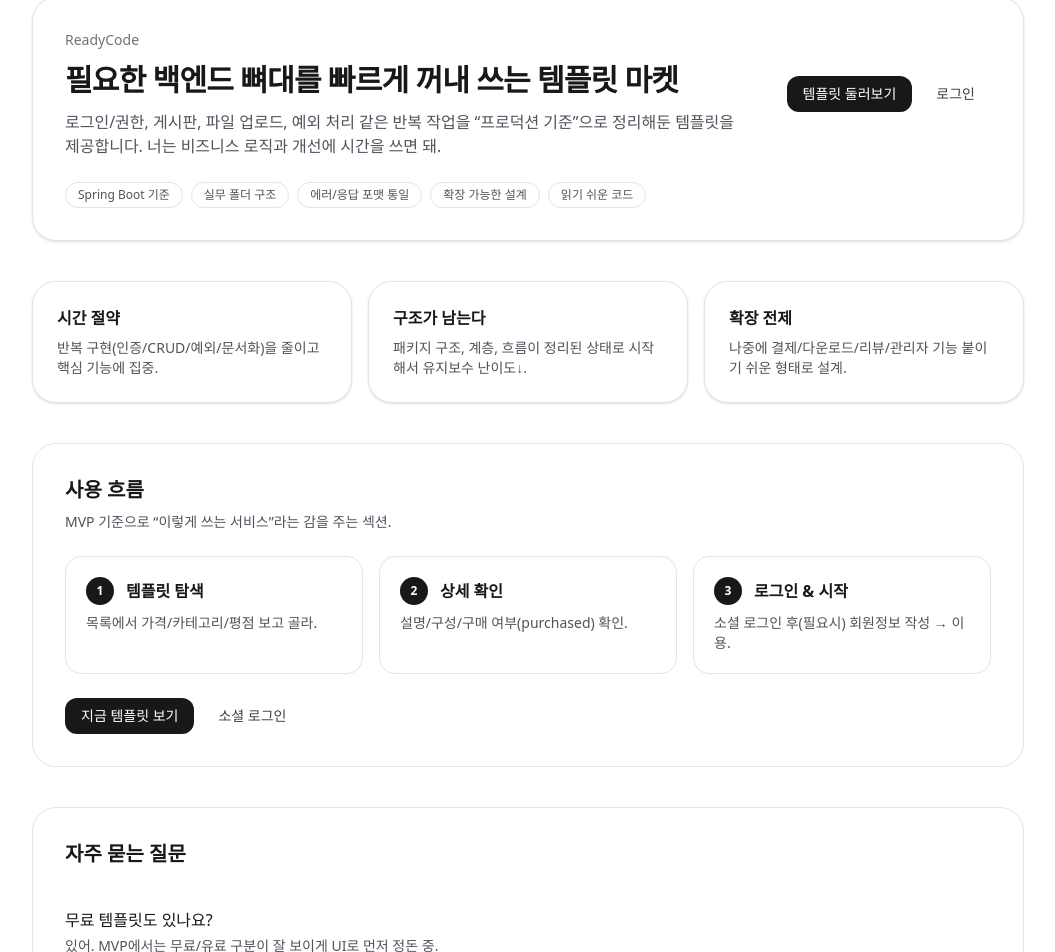
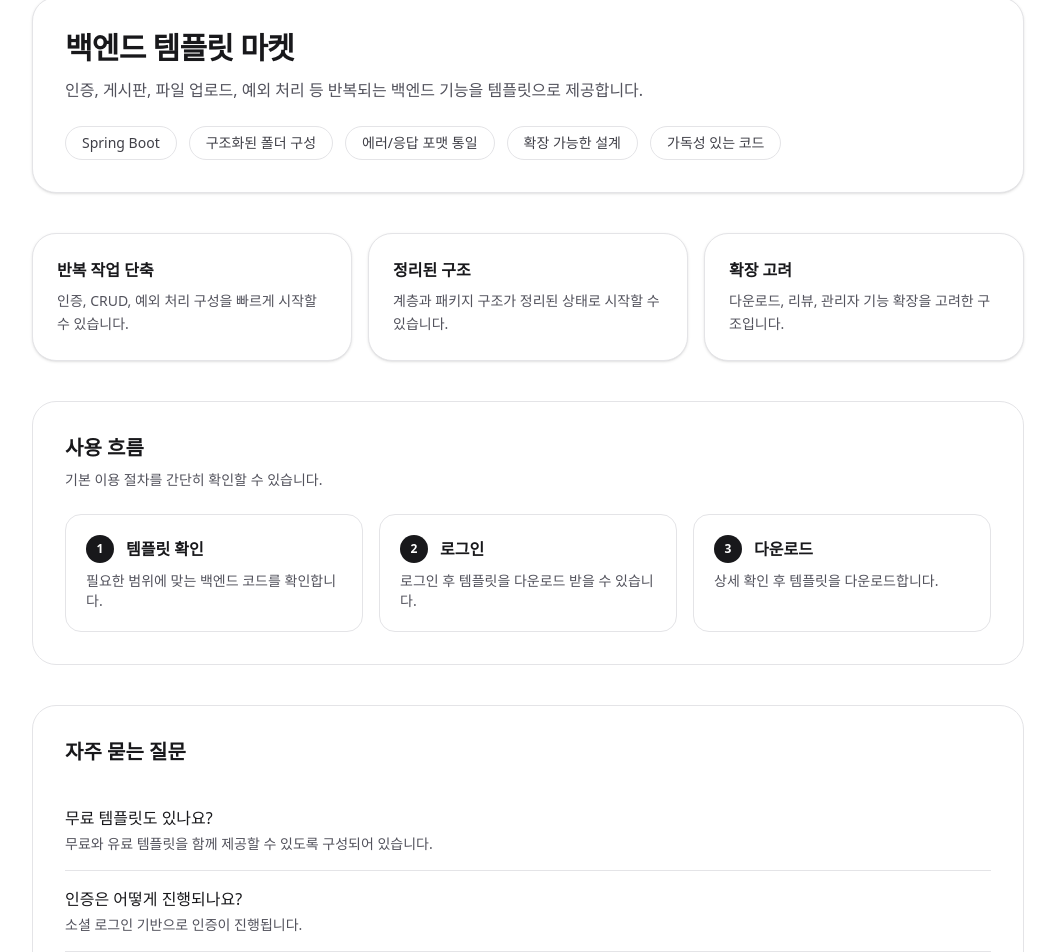
Before and after one commit to gorhkd/readycode, a React (Vite) app in the folder frontend/: page /guide in a window 1280 px wide. Shown: the part 88-1040 px from the top of the page, without its empty margins (112-1167 px from the left). Built offline with nearby package versions, Linux system fonts and the light colour scheme.

Commit message:
feat: 템플릿 목록, 가이드 라인 디자인 수정

```diff
--- a/frontend/index.html
+++ b/frontend/index.html
@@ -4,7 +4,7 @@
     <meta charset="UTF-8" />
     <link rel="icon" type="image/svg+xml" href="/vite.svg" />
     <meta name="viewport" content="width=device-width, initial-scale=1.0" />
-    <title>frontend-new</title>
+    <title>readycode</title>
   </head>
   <body>
     <div id="root"></div>
--- a/frontend/src/features/auth/api/usersApi.ts
+++ b/frontend/src/features/auth/api/usersApi.ts
@@ -18,7 +18,7 @@ export const usersApi = {
   async signup(tempAccessToken: string, body: SignupRequest): Promise<TokenResponse> {
     const res = await httpClient.post('/api/users/signup', body, {
       headers: {
-        Authorization: `Bearer ${tempAccessToken}`, // ✅ 임시 토큰을 명시적으로 사용
+        Authorization: `Bearer ${tempAccessToken}`,
       },
     })
     return extractData<TokenResponse>(res.data)
--- a/frontend/src/pages/GuidePage.tsx
+++ b/frontend/src/pages/GuidePage.tsx
@@ -1,51 +1,31 @@
-import { useNavigate } from 'react-router-dom'
-import { Button } from '../shared/ui/Button'
-import { authSession } from '../shared/auth/authSession'
 
 export function GuidePage() {
-  const navigate = useNavigate()
-  const loggedIn = authSession.isLoggedIn()
 
   return (
     <div className="space-y-10">
       <section className="rounded-3xl border border-zinc-200 bg-white p-8 shadow-sm dark:border-zinc-800 dark:bg-zinc-950">
         <div className="flex flex-col gap-4 md:flex-row md:items-center md:justify-between">
           <div className="space-y-3">
-            <p className="text-sm text-zinc-500 dark:text-zinc-400">ReadyCode</p>
             <h1 className="text-3xl font-semibold tracking-tight">
-              필요한 백엔드 뼈대를 빠르게 꺼내 쓰는 템플릿 마켓
+              백엔드 템플릿 마켓
             </h1>
             <p className="max-w-2xl text-zinc-600 dark:text-zinc-300">
-              로그인/권한, 게시판, 파일 업로드, 예외 처리 같은 반복 작업을 “프로덕션 기준”으로 정리해둔 템플릿을 제공합니다.
-              너는 비즈니스 로직과 개선에 시간을 쓰면 돼.
+              인증, 게시판, 파일 업로드, 예외 처리 등 반복되는 백엔드 기능을 템플릿으로 제공합니다.
             </p>
-          </div>
-
-          <div className="flex gap-2">
-            <Button onClick={() => navigate('/templates')}>템플릿 둘러보기</Button>
-            {!loggedIn ? (
-              <Button variant="ghost" onClick={() => navigate('/login')}>
-                로그인
-              </Button>
-            ) : (
-              <Button variant="ghost" onClick={() => navigate('/me')}>
-                내 정보
-              </Button>
-            )}
           </div>
         </div>
 
-        <div className="mt-6 flex flex-wrap gap-2">
+        <div className="mt-6 flex flex-wrap gap-3">
           {[
-            'Spring Boot 기준',
-            '실무 폴더 구조',
+            'Spring Boot',
+            '구조화된 폴더 구성',
             '에러/응답 포맷 통일',
             '확장 가능한 설계',
-            '읽기 쉬운 코드',
+            '가독성 있는 코드',
           ].map((t) => (
             <span
               key={t}
-              className="rounded-full border border-zinc-200 px-3 py-1 text-xs text-zinc-600 dark:border-zinc-800 dark:text-zinc-300"
+              className="rounded-full border border-zinc-200 px-4 py-1.5 text-sm font-medium text-zinc-700 dark:border-zinc-800 dark:text-zinc-200"
             >
               {t}
             </span>
@@ -55,49 +35,42 @@ export function GuidePage() {
 
       <section className="grid gap-4 md:grid-cols-3">
         <Card
-          title="시간 절약"
-          desc="반복 구현(인증/CRUD/예외/문서화)을 줄이고 핵심 기능에 집중."
+          title="반복 작업 단축"
+          desc="인증, CRUD, 예외 처리 구성을 빠르게 시작할 수 있습니다."
         />
         <Card
-          title="구조가 남는다"
-          desc="패키지 구조, 계층, 흐름이 정리된 상태로 시작해서 유지보수 난이도↓."
+          title="정리된 구조"
+          desc="계층과 패키지 구조가 정리된 상태로 시작할 수 있습니다."
         />
         <Card
-          title="확장 전제"
-          desc="나중에 결제/다운로드/리뷰/관리자 기능 붙이기 쉬운 형태로 설계."
+          title="확장 고려"
+          desc="다운로드, 리뷰, 관리자 기능 확장을 고려한 구조입니다."
         />
       </section>
 
       <section className="rounded-3xl border border-zinc-200 bg-white p-8 dark:border-zinc-800 dark:bg-zinc-950">
         <h2 className="text-xl font-semibold">사용 흐름</h2>
         <p className="mt-2 text-sm text-zinc-600 dark:text-zinc-300">
-          MVP 기준으로 “이렇게 쓰는 서비스”라는 감을 주는 섹션.
+          기본 이용 절차를 간단히 확인할 수 있습니다.
         </p>
 
         <ol className="mt-6 grid gap-4 md:grid-cols-3">
           <Step
             no="1"
-            title="템플릿 탐색"
-            desc="목록에서 가격/카테고리/평점 보고 골라."
+            title="템플릿 확인"
+            desc="필요한 범위에 맞는 백엔드 코드를 확인합니다."
           />
           <Step
             no="2"
-            title="상세 확인"
-            desc="설명/구성/구매 여부(purchased) 확인."
+            title="로그인"
+            desc="로그인 후 템플릿을 다운로드 받을 수 있습니다."
           />
           <Step
             no="3"
-            title="로그인 & 시작"
-            desc="소셜 로그인 후(필요시) 회원정보 작성 → 이용."
+            title="다운로드"
+            desc="상세 확인 후 템플릿을 다운로드합니다."
           />
         </ol>
-
-        <div className="mt-6 flex flex-wrap gap-2">
-          <Button onClick={() => navigate('/templates')}>지금 템플릿 보기</Button>
-          <Button variant="ghost" onClick={() => navigate('/login')}>
-            소셜 로그인
-          </Button>
-        </div>
       </section>
 
       <section className="rounded-3xl border border-zinc-200 bg-white p-8 dark:border-zinc-800 dark:bg-zinc-950">
@@ -106,28 +79,16 @@ export function GuidePage() {
         <div className="mt-6 divide-y divide-zinc-200 dark:divide-zinc-800">
           <Faq
             q="무료 템플릿도 있나요?"
-            a="있어. MVP에서는 무료/유료 구분이 잘 보이게 UI로 먼저 정돈 중."
+            a="무료와 유료 템플릿을 함께 제공할 수 있도록 구성되어 있습니다."
           />
           <Faq
-            q="인증은 어떻게 되나요?"
-            a="소셜 로그인 기반이고, 프론트는 access token을 세션에 저장해서 요청 헤더에 자동으로 붙여."
+            q="인증은 어떻게 진행되나요?"
+            a="소셜 로그인 기반으로 인증이 진행됩니다."
           />
           <Faq
-            q="지금 당장 제공되는 기능 범위는?"
-            a="1차는 목록/상세/로그인/가이드 중심으로 ‘서비스 형태’ 완성. 구매/다운로드/리뷰는 2차."
+            q="현재 제공 범위는 어디까지인가요?"
+            a="현재는 인증/인가 코드 템플릿만 구성되어 있습니다."
           />
-        </div>
-      </section>
-
-      <section className="flex flex-col items-start justify-between gap-3 rounded-3xl border border-zinc-200 bg-linear-to-b from-white to-zinc-50 p-8 dark:border-zinc-800 dark:from-zinc-950 dark:to-zinc-900 md:flex-row md:items-center">
-        <div className="space-y-1">
-          <h3 className="text-lg font-semibold">이제 화면이 “서비스 같다”로 가는 구간</h3>
-          <p className="text-sm text-zinc-600 dark:text-zinc-300">
-            다음은 템플릿 목록을 카드형으로 바꾸고, 상세 페이지 CTA까지 붙이면 MVP 완성감 난다.
-          </p>
-        </div>
-        <div className="flex gap-2">
-          <Button onClick={() => navigate('/templates')}>목록 UI 다듬기</Button>
         </div>
       </section>
     </div>
@@ -138,7 +99,9 @@ function Card({ title, desc }: { title: string; desc: string }) {
   return (
     <div className="rounded-3xl border border-zinc-200 bg-white p-6 shadow-sm dark:border-zinc-800 dark:bg-zinc-950">
       <div className="text-base font-semibold">{title}</div>
-      <div className="mt-2 text-sm text-zinc-600 dark:text-zinc-300">{desc}</div>
+      <div className="mt-2 text-sm leading-relaxed text-zinc-600 dark:text-zinc-300">
+        {desc}
+      </div>
     </div>
   )
 }
--- a/frontend/src/pages/TemplateDetailModalPage.tsx
+++ b/frontend/src/pages/TemplateDetailModalPage.tsx
@@ -3,7 +3,6 @@ import { useNavigate, useParams } from 'react-router-dom'
 import { useTemplateDetailQuery } from '../features/templates/hooks/useTemplates'
 import { Button } from '../shared/ui/Button'
 import { getErrorMessage } from '../shared/api/apiError'
-import reactLogo from '../assets/react.svg'
 
 export function TemplateDetailModal() {
   const navigate = useNavigate()
@@ -19,9 +18,10 @@ export function TemplateDetailModal() {
     const onKeyDown = (e: KeyboardEvent) => {
       if (e.key === 'Escape') close()
     }
+
     window.addEventListener('keydown', onKeyDown)
     return () => window.removeEventListener('keydown', onKeyDown)
-  })
+  }, [])
 
   const query = useTemplateDetailQuery(
     Number.isFinite(templateId) && templateId > 0 ? templateId : -1
@@ -33,16 +33,14 @@ export function TemplateDetailModal() {
       onClick={close}
     >
       <div
-        className="w-full max-w-3xl max-h-[85vh] overflow-y-auto rounded-3xl border border-zinc-200 bg-white p-6 shadow-xl dark:border-zinc-800 dark:bg-zinc-950"
+        className="max-h-[85vh] w-full max-w-3xl overflow-y-auto rounded-3xl border border-zinc-200 bg-white p-6 shadow-xl dark:border-zinc-800 dark:bg-zinc-950"
         onClick={(e) => e.stopPropagation()}
       >
         <div className="flex items-start justify-between gap-3">
-          <div>
-            <h2 className="text-xl font-semibold">템플릿 상세</h2>
-            <p className="mt-1 text-sm text-zinc-500 dark:text-zinc-400">
-              바깥 클릭 또는 ESC로 닫기
-            </p>
-          </div>
+          <h2 className="text-xl font-semibold text-zinc-900 dark:text-zinc-100">
+            템플릿 상세
+          </h2>
+
           <Button variant="ghost" onClick={close}>
             닫기
           </Button>
@@ -60,44 +58,65 @@ export function TemplateDetailModal() {
           )}
 
           {query.status === 'success' && query.data && (
-            <div className="space-y-4">
-              {/* 이미지 프레임 */}
-              <div className="rounded-2xl border border-zinc-200 bg-zinc-50 p-2 dark:border-zinc-800 dark:bg-zinc-900">
-                <div className="aspect-[16/10] w-full overflow-hidden rounded-xl bg-white dark:bg-zinc-950">
-                  <img
-                    src={reactLogo}
-                    alt=""
-                    className="h-full w-full object-contain p-2"
-                  />
+            <div className="space-y-6">
+              {/* 제목 + 가격 */}
+              <div className="flex flex-col gap-3 border-b border-zinc-200 pb-4 dark:border-zinc-800 sm:flex-row sm:items-start sm:justify-between">
+                <div className="min-w-0">
+                  <div className="flex flex-wrap items-center gap-2">
+                    <h3 className="text-2xl font-semibold text-zinc-900 dark:text-zinc-100">
+                      {query.data.title}
+                    </h3>
+
+                    <span className="rounded-full border border-zinc-200 px-2 py-0.5 text-xs text-zinc-500 dark:border-zinc-800 dark:text-zinc-400">
+                      {query.data.category}
+                    </span>
+
+                    {query.data.purchased && (
+                      <span className="rounded-full bg-emerald-50 px-2 py-0.5 text-xs font-semibold text-emerald-700 dark:bg-emerald-950/40 dark:text-emerald-300">
+                        구매 완료
+                      </span>
+                    )}
+                  </div>
+
+                  <div className="mt-2 flex flex-wrap items-center gap-3 text-sm text-zinc-600 dark:text-zinc-300">
+                    <span>
+                      ⭐ {query.data.avgRating} ({query.data.reviewCount})
+                    </span>
+                  </div>
+                </div>
+
+                <div className="shrink-0 text-left sm:text-right">
+                  <div className="text-xs text-zinc-500 dark:text-zinc-400">가격</div>
+                  <div className="mt-1 text-xl font-semibold text-zinc-900 dark:text-zinc-100">
+                    {query.data.price === 0
+                      ? '무료'
+                      : `${query.data.price.toLocaleString()}P`}
+                  </div>
                 </div>
               </div>
 
-              <div className="text-2xl font-semibold">{query.data.title}</div>
+              {/* 설명 */}
+              <section className="space-y-2">
+                <h4 className="text-sm font-semibold text-zinc-900 dark:text-zinc-100">
+                  설명
+                </h4>
 
-              <div className="flex flex-wrap items-center gap-2 text-sm text-zinc-600 dark:text-zinc-300">
-                <span className="rounded-full border border-zinc-200 px-2 py-0.5 dark:border-zinc-800">
-                  {query.data.category}
-                </span>
-                <span>
-                  ⭐ {query.data.avgRating} ({query.data.reviewCount})
-                </span>
-                <span className="ml-auto font-semibold text-zinc-900 dark:text-zinc-100">
-                  {query.data.price === 0 ? '무료' : `${query.data.price.toLocaleString()}P`}
-                </span>
-              </div>
+                <div className="rounded-2xl border border-zinc-200 bg-zinc-50 p-4 dark:border-zinc-800 dark:bg-zinc-900">
+                  {query.data.description ? (
+                    <p className="text-sm leading-relaxed whitespace-pre-wrap text-zinc-700 dark:text-zinc-200">
+                      {query.data.description}
+                    </p>
+                  ) : (
+                    <p className="text-sm text-zinc-500 dark:text-zinc-400">
+                      설명이 아직 등록되지 않았습니다.
+                    </p>
+                  )}
+                </div>
+              </section>
 
-              {query.data.description && (
-                <p className="text-sm leading-relaxed text-zinc-700 dark:text-zinc-200">
-                  {query.data.description}
-                </p>
-              )}
-
+              {/* 액션 */}
               <div className="flex gap-2">
-                {query.data.purchased ? (
-                  <Button>다운로드 (2차)</Button>
-                ) : (
-                  <Button>구매하기 (2차)</Button>
-                )}
+                <Button>다운로드</Button>
                 <Button variant="ghost">문의 (나중)</Button>
               </div>
             </div>
--- a/frontend/src/pages/TemplatesPage.tsx
+++ b/frontend/src/pages/TemplatesPage.tsx
@@ -2,18 +2,18 @@ import { Link } from 'react-router-dom'
 import { useTemplatesInfiniteQuery } from '../features/templates/hooks/useTemplates'
 import { getErrorMessage } from '../shared/api/apiError'
 import { Button } from '../shared/ui/Button'
-import reactLogo from '../assets/react.svg'
 
 function PriceTag({ price }: { price: number }) {
   if (price === 0) {
     return (
-      <span className="rounded-full bg-emerald-50 px-2.5 py-1 text-xs font-semibold text-emerald-700 dark:bg-emerald-950/40 dark:text-emerald-300">
+      <span className="inline-flex items-center rounded-full bg-emerald-50 px-2 py-0.5 text-[11px] font-semibold text-emerald-700 dark:bg-emerald-950/40 dark:text-emerald-300">
         무료
       </span>
     )
   }
+
   return (
-    <span className="rounded-full bg-zinc-100 px-2.5 py-1 text-xs font-semibold text-zinc-800 dark:bg-zinc-900 dark:text-zinc-200">
+    <span className="inline-flex items-center rounded-full bg-zinc-100 px-2 py-0.5 text-[11px] font-semibold text-zinc-800 dark:bg-zinc-900 dark:text-zinc-200">
       {price.toLocaleString()}P
     </span>
   )
@@ -32,7 +32,7 @@ export function TemplatesPage() {
 
   if (status === 'pending') {
     return (
-      <div className="rounded-2xl border border-zinc-200 bg-white p-6 text-sm text-zinc-600 dark:border-zinc-800 dark:bg-zinc-950 dark:text-zinc-300">
+      <div className="rounded-xl border border-zinc-200 bg-white p-5 text-sm text-zinc-600 dark:border-zinc-800 dark:bg-zinc-950 dark:text-zinc-300">
         로딩중...
       </div>
     )
@@ -40,7 +40,7 @@ export function TemplatesPage() {
 
   if (status === 'error') {
     return (
-      <div className="rounded-2xl border border-zinc-200 bg-white p-6 dark:border-zinc-800 dark:bg-zinc-950">
+      <div className="rounded-xl border border-zinc-200 bg-white p-5 dark:border-zinc-800 dark:bg-zinc-950">
         <div className="text-sm text-zinc-700 dark:text-zinc-200">
           에러: {getErrorMessage(error)}
         </div>
@@ -54,70 +54,61 @@ export function TemplatesPage() {
   const templates = data?.pages.flatMap((page) => page.templates) ?? []
 
   return (
-    <div className="space-y-6">
+    <div className="space-y-5">
       <div className="flex items-end justify-between gap-3">
-        <div>
-          <h1 className="text-2xl font-semibold tracking-tight">템플릿</h1>
-          <p className="mt-1 text-sm text-zinc-600 dark:text-zinc-300">
-            실무에서 바로 쓰는 뼈대들을 빠르게 꺼내 쓰자.
+        <div className="space-y-1">
+          <h1 className="text-2xl font-semibold tracking-tight text-zinc-900 dark:text-zinc-100">
+            템플릿
+          </h1>
+          <p className="text-sm text-zinc-600 dark:text-zinc-300">
+            초기 프로젝트와 학습용으로 바로 가져다 쓸 수 있는 백엔드 코드 템플릿
           </p>
         </div>
 
-        <div className="text-xs text-zinc-500 dark:text-zinc-400">
+        <div className="shrink-0 rounded-full bg-zinc-100 px-2.5 py-1 text-[11px] font-medium text-zinc-600 dark:bg-zinc-900 dark:text-zinc-300">
           {templates.length}개 로드됨
         </div>
       </div>
 
-      <ul className="grid grid-cols-1 gap-4 md:grid-cols-2">
+      <ul className="grid grid-cols-1 gap-6 md:grid-cols-2">
         {templates.map((t) => (
           <li key={t.id}>
             <Link
               to={`/templates/${t.id}`}
-              className="group block rounded-3xl border border-zinc-200 bg-white p-4 shadow-sm transition hover:-translate-y-0.5 hover:shadow-md dark:border-zinc-800 dark:bg-zinc-950"
+              className="group block h-full rounded-xl border border-zinc-200 bg-white px-4 py-3.5 shadow-sm transition hover:border-zinc-300 hover:bg-zinc-50 hover:shadow dark:border-zinc-800 dark:bg-zinc-950 dark:hover:border-zinc-700 dark:hover:bg-zinc-900/60"
             >
-              {/* 1) 이미지(중간 사이즈) */}
-              <div className="mb-3 rounded-2xl border border-zinc-200 bg-zinc-50 p-2 dark:border-zinc-800 dark:bg-zinc-900">
-                <div className="aspect-16/10 w-full overflow-hidden rounded-xl bg-white dark:bg-zinc-950">
-                  <img
-                    src={reactLogo}
-                    alt=""
-                    className="h-full w-full object-contain p-1.5"
-                  />
-                </div>
-              </div>
+              <div className="flex h-full items-start justify-between gap-3">
+                <div className="min-w-0 flex-1">
+                  <div className="flex flex-wrap items-center gap-2">
+                    <h2 className="truncate text-[15px] font-semibold text-zinc-900 group-hover:underline dark:text-zinc-100">
+                      {t.title}
+                    </h2>
 
-              {/* 2) 제목 + 가격 */}
-              <div className="flex items-start justify-between gap-3">
-                <div className="min-w-0">
-                  <div className="truncate text-base font-semibold text-zinc-900 group-hover:underline dark:text-zinc-100">
-                    {t.title}
+                    <span className="shrink-0 rounded-md border border-zinc-200 px-1.5 py-0.5 text-[10px] font-medium text-zinc-500 dark:border-zinc-700 dark:text-zinc-400">
+                      {t.category}
+                    </span>
                   </div>
 
-                  {/* 3) 설명(임시) */}
-                  <p className="mt-1 text-sm text-zinc-600 dark:text-zinc-300">
-                    실무에서 바로 쓰는 뼈대 템플릿
-                  </p>
+                  <div className="mt-3 flex flex-wrap items-center gap-2 text-[12px] text-zinc-500 dark:text-zinc-400">
+                    <span className="font-medium text-amber-600 dark:text-amber-400">
+                      ★ {t.avgRating}
+                    </span>
+                    <span>리뷰 {t.reviewCount}개</span>
+                    <span className="text-zinc-300 dark:text-zinc-700">•</span>
+                    <span>{new Date(t.createdAt).toLocaleDateString()}</span>
+                  </div>
                 </div>
 
-                <PriceTag price={t.price} />
-              </div>
-
-              {/* 4) 메타 */}
-              <div className="mt-3 flex flex-wrap items-center justify-between gap-2 text-xs text-zinc-500 dark:text-zinc-400">
-                <span className="rounded-full border border-zinc-200 px-2 py-0.5 dark:border-zinc-800">
-                  {t.category}
-                </span>
-                <span>
-                  ⭐ {t.avgRating} ({t.reviewCount})
-                </span>
-                <span>{new Date(t.createdAt).toLocaleDateString()}</span>
+                <div className="shrink-0 pt-0.5">
+                  <PriceTag price={t.price} />
+                </div>
               </div>
             </Link>
           </li>
         ))}
       </ul>
 
-      <div className="flex justify-center pt-2">
+      <div className="flex justify-center pt-1">
         <Button
           onClick={() => fetchNextPage()}
           disabled={!hasNextPage || isFetchingNextPage}
```
Also changed, not shown: 1 other file (tests, documents, lock files or other folders).
